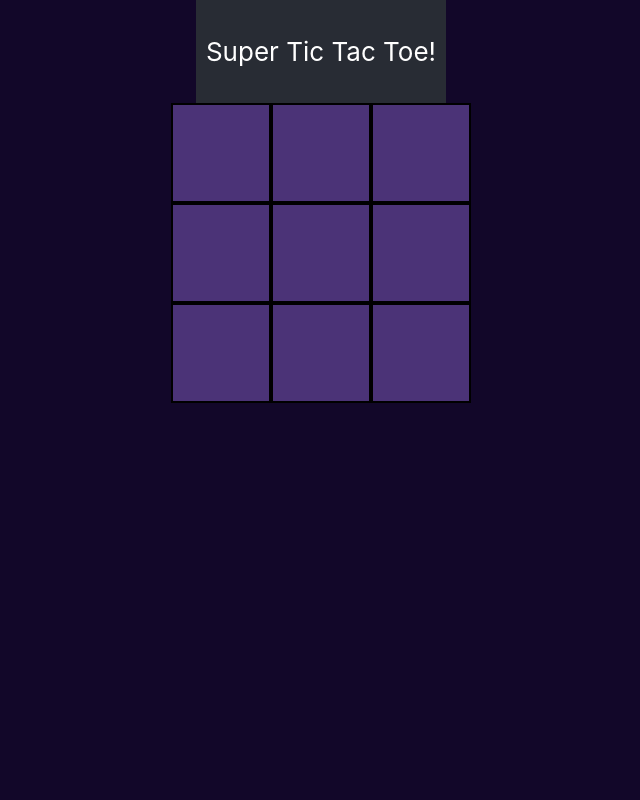
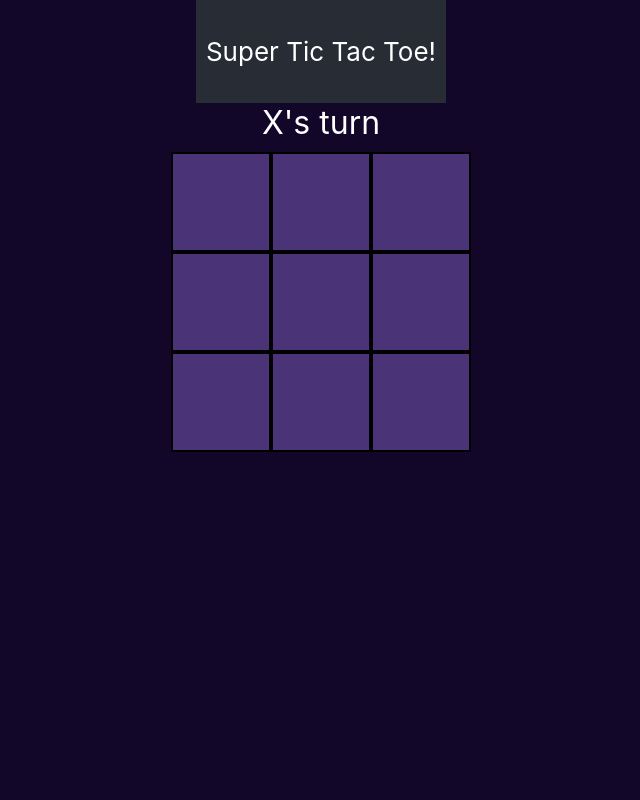
Before and after one commit to ChazWinterYT/SuperTicTacToe, a React (Create React App) app in the folder frontend/: page / in a window 1280 px wide. Shown: the top 800 px of the page, without its empty margins (319-959 px from the left). Built offline with nearby package versions, Linux system fonts and the light colour scheme.

Commit message:
Added game logic to determine turn and check for a winner

```diff
--- a/frontend/src/TicTacToeBoard.css
+++ b/frontend/src/TicTacToeBoard.css
@@ -34,3 +34,10 @@ body {
   .square:hover {
     background-color: #9e71a3;
   }
+
+  .status {
+    margin-bottom: 10px;
+    font-size: 2em;
+    color: #ffffff;
+    text-align: center;
+  }
--- a/frontend/src/TicTacToeBoard3x3.tsx
+++ b/frontend/src/TicTacToeBoard3x3.tsx
@@ -22,7 +22,28 @@ const TicTacToeBoard3x3: React.FC = () => {
         </button>
     );
 
+    const checkIfWinner = (board: string[]) => {
+        const lines = [
+            [0, 1, 2], [3, 4, 5], [6, 7, 8],    // Horizontal
+            [0, 3, 6], [1, 4, 7], [2, 5, 8],    // Vertical
+            [0, 4, 8], [2, 4, 6],               // Diagonal
+        ];
+        for (let i = 0; i < lines.length; i++) {
+            const [a, b, c] = lines[i];
+            if (board[a] && board[a] === board[b] && board[a] === board[c]) {
+                return board[a];
+            }
+        }
+        return null;
+    };
+
+    const winner = checkIfWinner(board);
+    let currentStatus = winner ? `${winner} Wins!`
+                        : `${isXNext ? 'X' : 'O'}'s turn`;
+
     return (
+        <div>
+            <div className='status'>{currentStatus}</div>
             <div className="board">
                 <div className="board-row">
                     {renderSquare(0)}
@@ -40,6 +61,7 @@ const TicTacToeBoard3x3: React.FC = () => {
                     {renderSquare(8)}
                 </div>
             </div>
+        </div>
     );
 };
 
```
Lines whose indentation alone changed are shown as unchanged.
